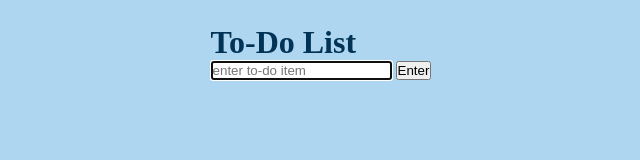
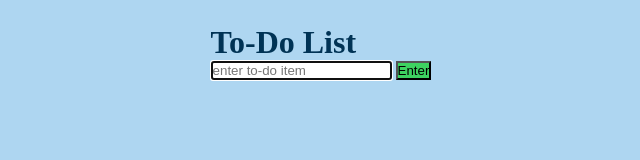
Before and after one commit to atrieceeph289/To-Do-List, a plain HTML site: page index.html in a window 1280 px wide. Shown: the top 160 px of the page, 343-983 px from the left. Drawn offline with Linux system fonts and the light colour scheme.

Commit message:
Style: new color on add button

```diff
--- a/style.css
+++ b/style.css
@@ -36,3 +36,6 @@ h1 {
   background-color: #C0392B;
   width: 20%;
 }
+#enter{
+  background-color: #3DD361;
+}
```
